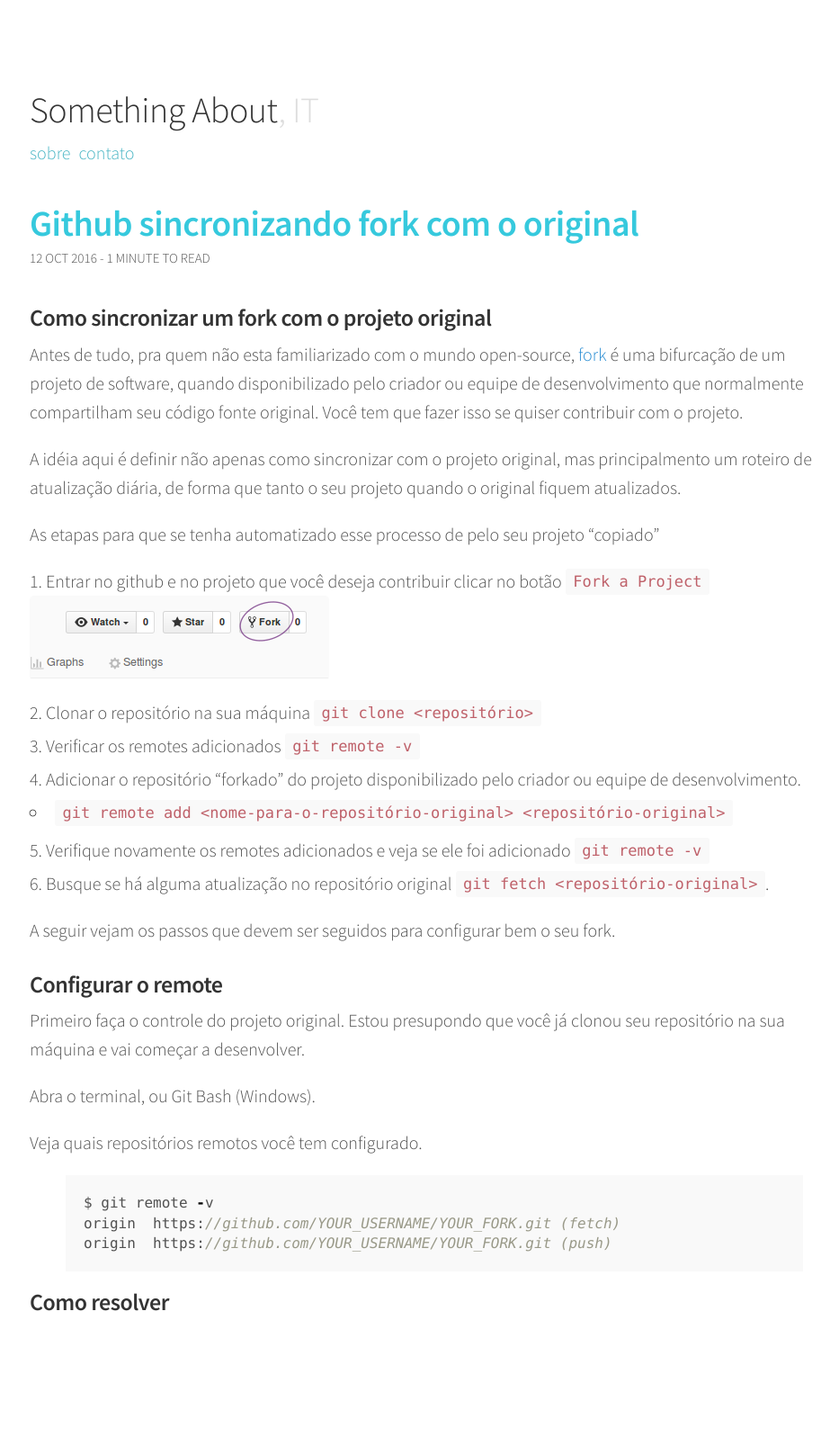
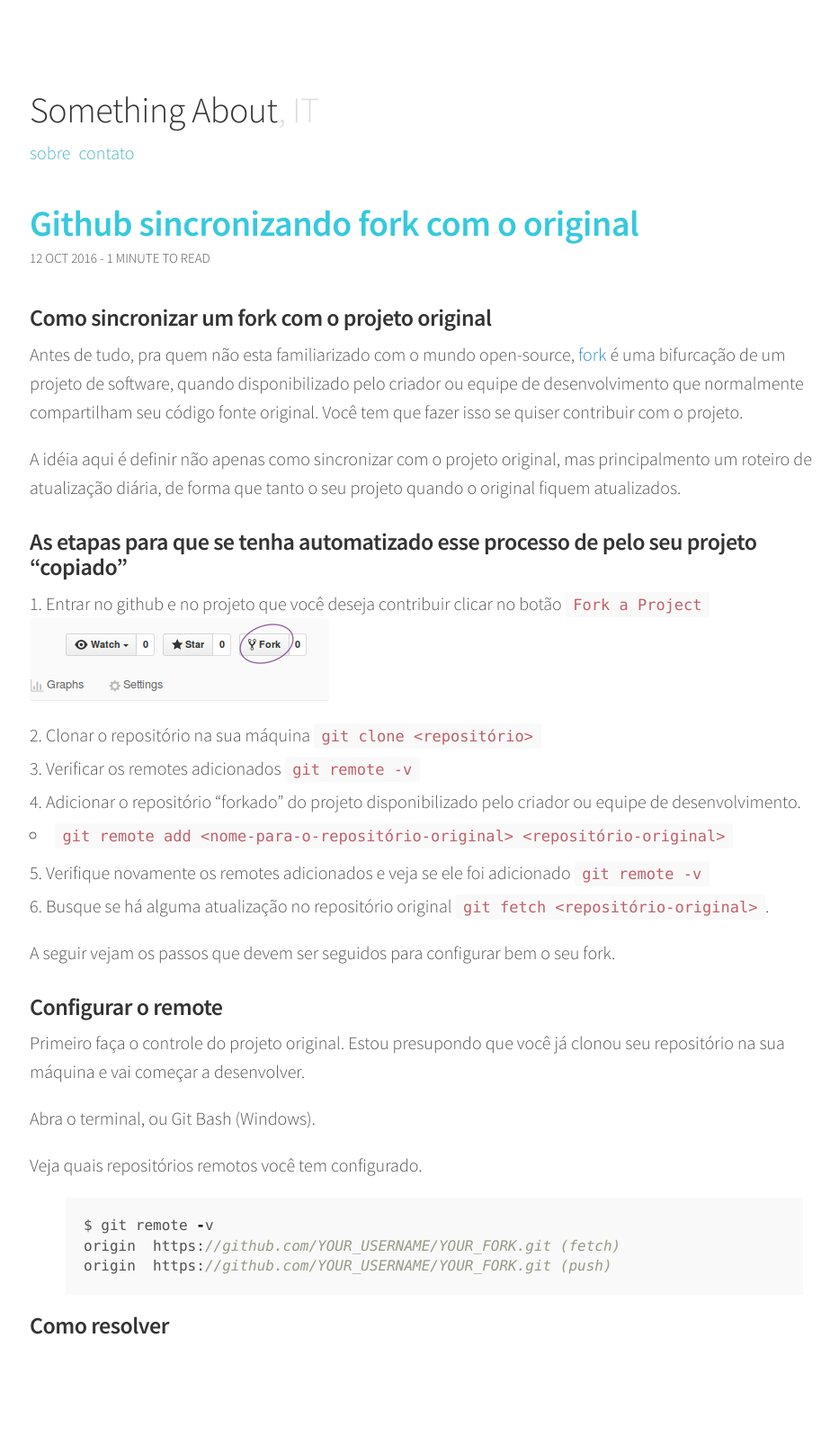
Before and after one commit to emilianocarvalho/emilianocarvalho.github.io, a Jekyll site: the page built from _posts/2016-10-11-github-sincronizando-fork-com-o-original.md, in a window 1280 px wide. Shown: the whole page at 90% size, without its empty margins (157-1090 px from the left). Built offline with Jekyll 4.4.1, drawn with Linux system fonts in a browser that asks for light colours; comment, search, counter and statistics services are not loaded; before the commit the page ends 1572 px from its top, so only the background shows below that.

Commit message:
Ajustando a lista

```diff
--- a/_posts/2016-10-11-github-sincronizando-fork-com-o-original.md
+++ b/_posts/2016-10-11-github-sincronizando-fork-com-o-original.md
@@ -10,15 +10,16 @@ Antes de tudo, pra quem não esta familiarizado com o mundo open-source, [fork][
 
 A idéia aqui é definir não apenas como sincronizar com o projeto original, mas principalmento um roteiro de atualização diária, de forma que tanto o seu projeto quando o original fiquem atualizados.
 
-As etapas para que se tenha automatizado esse processo de pelo seu projeto "copiado"
+### As etapas para que se tenha automatizado esse processo de pelo seu projeto "copiado"
 
 1. Entrar no github e no projeto que você deseja contribuir clicar no botão `Fork a Project` ![Fork a project](images/fork-github.png)
 2. Clonar o repositório na sua máquina `git clone <repositório>`
 3. Verificar os remotes adicionados `git remote -v`
 4. Adicionar o repositório "forkado" do projeto disponibilizado pelo criador ou equipe de desenvolvimento.
-   * `git remote add <nome-para-o-repositório-original> <repositório-original>`
+  - `git remote add <nome-para-o-repositório-original> <repositório-original>`
 5. Verifique novamente os remotes adicionados e veja se ele foi adicionado `git remote -v`
 6. Busque se há alguma atualização no repositório original `git fetch <repositório-original>`.
+
 
 A seguir vejam os passos que devem ser seguidos para configurar bem o seu fork.
 
```
